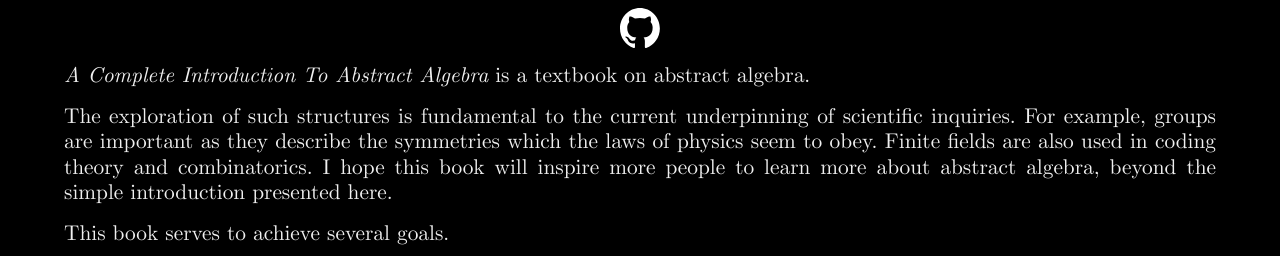
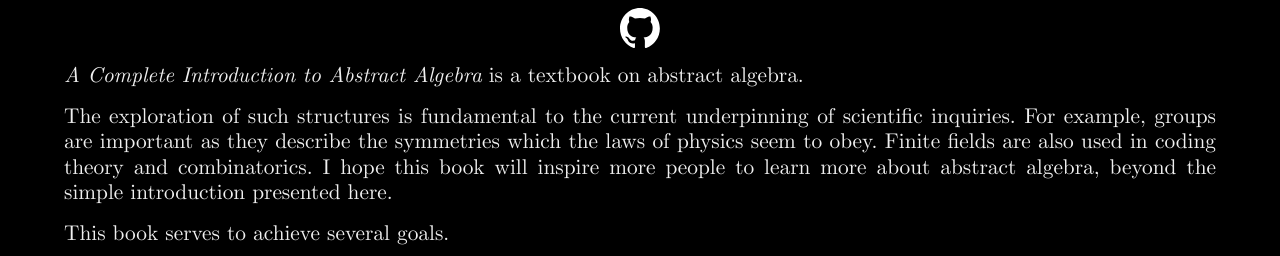
Before and after one commit to PhotonicGluon/photonicgluon.github.io, a Jekyll site: the page built from projects/abstract-algebra.html, in a window 1280 px wide. Shown: the part 672-928 px from the top of the page. Built offline with Jekyll 4.4.1, drawn with Linux system fonts in a browser that asks for light colours.

```diff
--- a/projects/abstract-algebra.html
+++ b/projects/abstract-algebra.html
@@ -20,7 +20,7 @@ vendor_scripts: >-
 
 <div class="abstract-algebra">
     <p>
-        <em>A Complete Introduction To Abstract Algebra</em> is a textbook on abstract algebra.
+        <em>A Complete Introduction to Abstract Algebra</em> is a textbook on abstract algebra.
     </p>
     <p>
         The exploration of such structures is fundamental to the current underpinning of scientific inquiries. For
```
